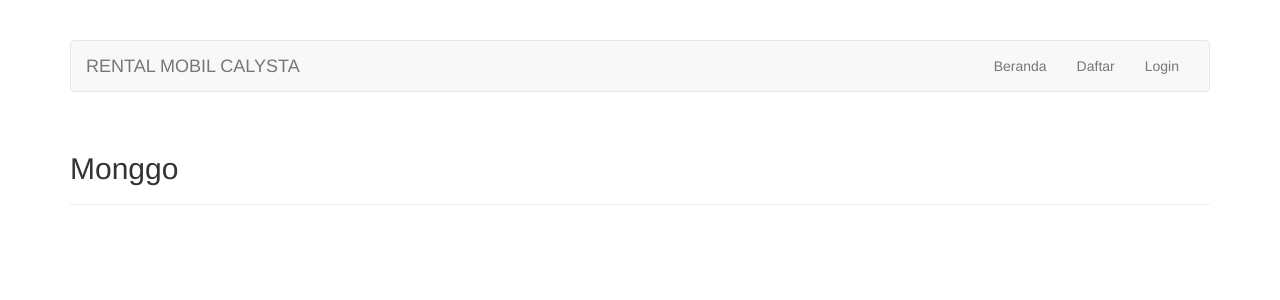
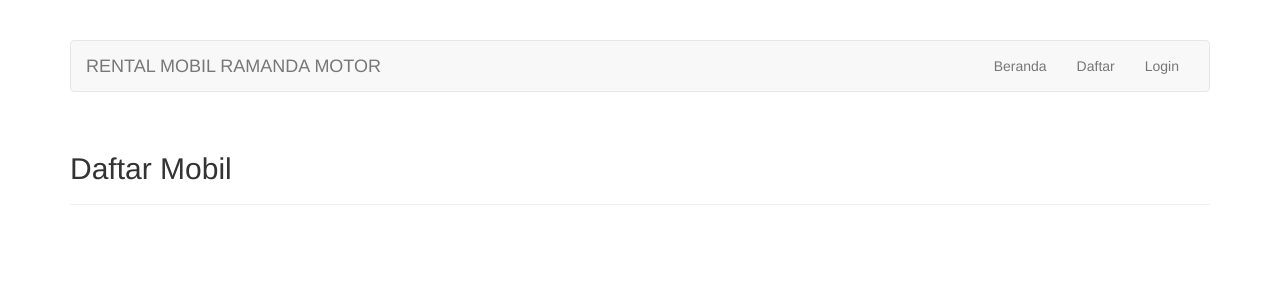
Before and after one commit to christianruben/ramanda-motor, a PHP site: page /index.php in a window 1280 px wide. Shown: the top 300 px of the page. Run offline with PHP 8.4, Linux system fonts and the light colour scheme; data that the repository does not hold is empty.

Commit message:
update #1

```diff
--- a/admin/index.php
+++ b/admin/index.php
@@ -10,7 +10,7 @@ if (!isset($_SESSION["admin"])) {
 <head>
     <meta charset="utf-8">
     <meta name="viewport" content="width=device-width, initial-scale=1">
-    <title>Mobil</title>
+    <title>Admin Ramanda Motor</title>
     <link rel="stylesheet" href="../assets/css/bootstrap.min.css">
     <script src="../assets/js/jquery.min.js"></script>
     <!-- Optional, Add fancyBox for media, buttons, thumbs -->
@@ -33,7 +33,7 @@ if (!isset($_SESSION["admin"])) {
         <nav class="navbar navbar-default">
             <div class="container-fluid">
                 <div class="navbar-header">
-                    <a class="navbar-brand" href="#">ADMIN | RENTAL MOBIL CALYSTA</a>
+                    <a class="navbar-brand" href="#">ADMIN | RENTAL MOBIL RAMANDA MOTOR</a>
                 </div>
                 <div class="collapse navbar-collapse" id="bs-example-navbar-collapse-1">
                     <ul class="nav navbar-nav navbar-right">
--- a/index.php
+++ b/index.php
@@ -7,7 +7,7 @@ require_once "config.php";
 <head>
     <meta charset="utf-8">
     <meta name="viewport" content="width=device-width, initial-scale=1">
-    <title>Mobil</title>
+    <title>APLIKASI SEWA MOBIL RAMANDA MOTOR</title>
     <link rel="stylesheet" href="assets/css/bootstrap.min.css">
     <script src="assets/js/jquery.min.js"></script>
     <!-- Optional, Add fancyBox for media, buttons, thumbs -->
@@ -30,7 +30,7 @@ require_once "config.php";
         <nav class="navbar navbar-default">
             <div class="container-fluid">
                 <div class="navbar-header">
-                    <a class="navbar-brand" href="#">RENTAL MOBIL CALYSTA</a>
+                    <a class="navbar-brand" href="#">RENTAL MOBIL RAMANDA MOTOR</a>
                 </div>
                 <div class="collapse navbar-collapse" id="bs-example-navbar-collapse-1">
                     <ul class="nav navbar-nav navbar-right">
--- a/pelanggan/detail.php
+++ b/pelanggan/detail.php
@@ -28,7 +28,7 @@ if (!isset($_SESSION["pelanggan"])) {
 								</tr>
 								<tr>
 									<th>Tanggal Sewa</th>
-									<td>: <?=date("d-m-Y H:i:s", strtotime($row['tgl_sewa']))?></td>
+									<td>: <?=date("d-m-Y H:i:s", strtotime($r['tgl_sewa']))?></td>
 								</tr>
 								<tr>
 									<th>Tanggal Ambil</th>
--- a/pelanggan/home.php
+++ b/pelanggan/home.php
@@ -1,12 +1,12 @@
 <div class="page-header">
-	<h2>Monggo</small></h2>
+	<h2>Daftar Mobil</small></h2>
 </div>
 <div class="row">
 	<?php $query = $connection->query("SELECT * FROM mobil JOIN jenis USING(id_jenis)"); while ($row = $query->fetch_assoc()): ?>
-		<div class="col-xs-6 col-md-3">
+		<div class="col-xs-6 col-md-6">
 			<div class="thumbnail">
 				<a href="assets/img/mobil/<?=$row['gambar']?>" class="fancybox">
-				<img src="assets/img/mobil/<?=$row['gambar']?>" style="height:250px; width:100%" alt="<?=$row['judul']?>">
+				<img class="img-responsive" src="assets/img/mobil/<?=$row['gambar']?>" style="height:250px; width:100%" alt="<?=$row['judul']?>">
 			</a>
 	      <div class="caption text-center">
 	        <h4><?=$row["nama_mobil"]?></h4>
```
